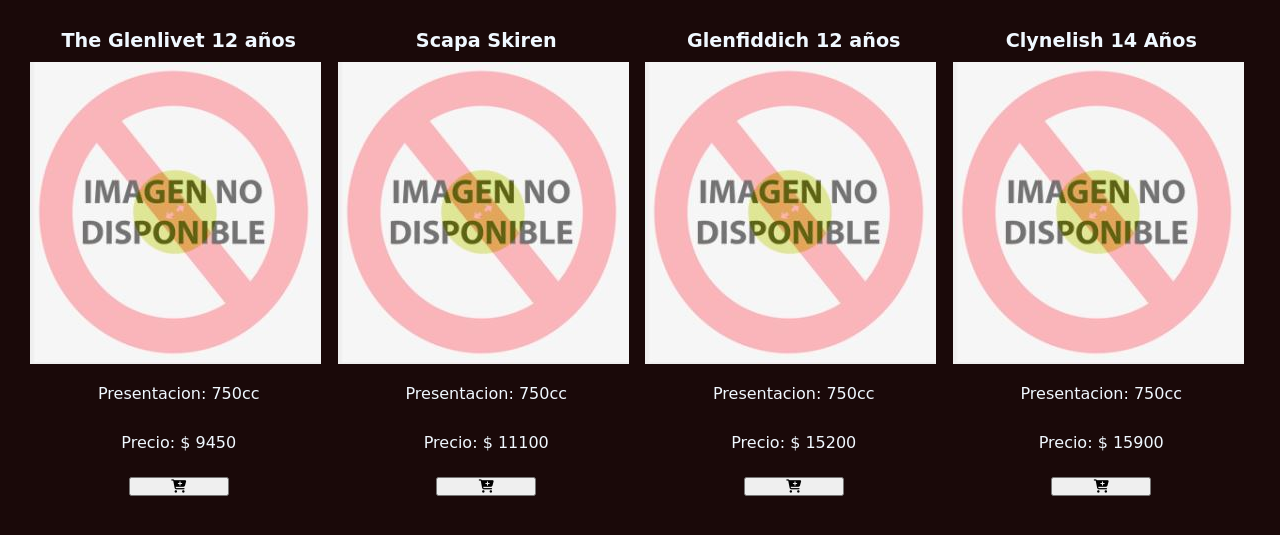
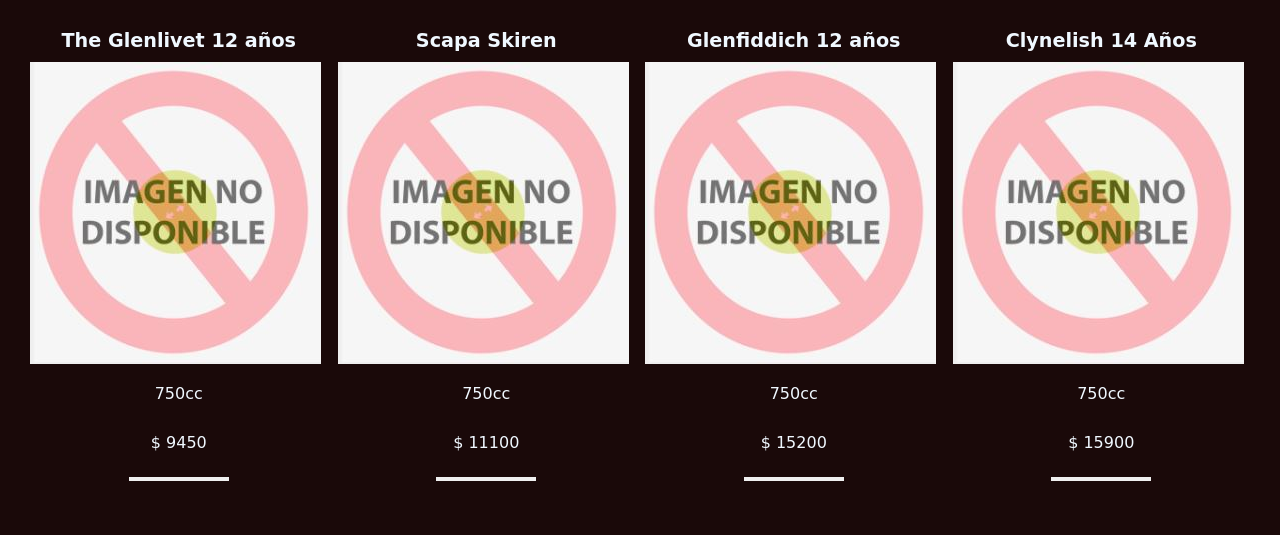
Before and after one commit to CoddingMike/CoderHouse_JS, a plain HTML site: page index.html in a window 1280 px wide. Both pictures are taken after a click on the button "Single Malt". Shown: the part 189-724 px from the top of the page. Drawn offline with Linux system fonts and the light colour scheme; a web font is replaced by a local one.

Commit message:
Optimizando el proyecto final

```diff
--- a/index.html
+++ b/index.html
@@ -40,22 +40,10 @@
                 <li><button id="blended-whisky" class="button-type">Blended</button></li>
                 <li><button id="bourbon-whisky" class="button-type">Bourbon</button></li>
                 <li><button id="irish-whisky" class="button-type">Irish</button></li>
-
             </ul>
         </nav>
-        <section class="product-container">
-            <div class="product-detail" id="product-number1">
+        <section class="product-container" id="product-display-Id">
 
-            </div>
-            <div class="product-detail" id="product-number2">
-
-            </div>
-            <div class="product-detail" id="product-number3">
-
-            </div>
-            <div class="product-detail" id="product-number4">
-
-            </div>
         </section>
 
     </main>
--- a/scripts/index.js
+++ b/scripts/index.js
@@ -7,50 +7,66 @@
 const blendedWhisky = document.getElementById("blended-whisky");
 const bourbonWhisky = document.getElementById("bourbon-whisky");
 const irishWhisky = document.getElementById("irish-whisky");
-const productSelection = document.getElementsByClassName("product-detail");
-const titleSelection = document.getElementsByClassName("item-title");
-const descriptionSelect = document.getElementsByClassName("description-item");
-const priceItemSelect = document.getElementsByClassName("price-item");
-const titleItem = "<h4 class='item-title'></h4>";
-const descriptionItem = "<p class='description-item'></p>";
-const priceItem = "<p class='price-item'></p>";
-const classImage = "class='image-product-style'>";
-const buttonItem = "<button class='button-selection'><i class='fa-solid fa-cart-plus'></i></button>";
+const productDisplay = document.getElementById("product-display-Id");
+let producType = "";
 
 const scotishSelection = () => {
-for (let i = 0; i < 4; i++) {
-        productSelection[i].innerHTML = titleItem + "<img src='/img/NODISP.JPG'" + classImage + descriptionItem + priceItem + buttonItem;
-        titleSelection[i].innerText = productSingleMaltWhisky[i].name;
-        descriptionSelect[i].innerText = "Presentacion: " + productSingleMaltWhisky[i].size;
-        priceItemSelect[i].innerText = "Precio: " + productSingleMaltWhisky[i].price;
+    producType = productSingleMaltWhisky;
+    if (productDisplay.hasChildNodes()) {
+        cleaNodes(productDisplay);
+    }
+    productDisplayFunction()
+}
+
+const blendedSelection = () => {
+    producType = productBlendedWhisky;
+    if (productDisplay.hasChildNodes()) {
+        cleaNodes(productDisplay);
+    }
+    productDisplayFunction()
+}
+
+const buorbonSelection = () => {
+    producType = productBourbonWhisky;
+    if (productDisplay.hasChildNodes()) {
+        cleaNodes(productDisplay);
+    }
+    productDisplayFunction()
+}
+
+const irishSelection = () => {
+    producType = productIrishWhisky;
+    if (productDisplay.hasChildNodes()) {
+        cleaNodes(productDisplay);
+    }
+    productDisplayFunction()
+}
+
+const cleaNodes = (list) => {
+    while (list.hasChildNodes()) {
+        list.removeChild(list.firstChild);
     }
 }
 
-const blendedSelection = () => {
-    for (let i = 0; i < 4; i++) {
-        productSelection[i].innerHTML = titleItem + "<img src='/img/NODISP.JPG'" + classImage + descriptionItem + priceItem + buttonItem;
-        titleSelection[i].innerText = productBlendedWhisky[i].name;
-        descriptionSelect[i].innerText = "Presentacion: " + productBlendedWhisky[i].size;
-        priceItemSelect[i].innerText = "Precio: " + productBlendedWhisky[i].price;
-    }
-}
+const productDisplayFunction = () => {
+    producType.map((products) => {
+        const { name, size, image, price, productCode } = products;
 
-const buorbonSelection = () => {
-    for (let i = 0; i < 4; i++) {
-        productSelection[i].innerHTML = titleItem + "<img src='/img/NODISP.JPG'" + classImage + descriptionItem + priceItem + buttonItem;
-        titleSelection[i].innerText = productBourbonWhisky[i].name;
-        descriptionSelect[i].innerText = "Presentacion: " + productBourbonWhisky[i].size;
-        priceItemSelect[i].innerText = "Precio: " + productBourbonWhisky[i].price;
-    }
-}
+        const display = document.createElement("div");
+        display.className = "product-detail";
 
-const irishSelection = () => {
-    for (let i = 0; i < 4; i++) {
-        productSelection[i].innerHTML = titleItem + "<img src='/img/NODISP.JPG'" + classImage + descriptionItem + priceItem + buttonItem;
-        titleSelection[i].innerText = productIrishWhisky[i].name;
-        descriptionSelect[i].innerText = "Presentacion: " + productIrishWhisky[i].size;
-        priceItemSelect[i].innerText = "Precio: " + productIrishWhisky[i].price;
-    }
+        display.innerHTML = `
+            <h4 class="item-title">${name} </h4>
+            <img src=${image} class="image-product-style">
+            <p class="description-item">${size}</p>
+            <p class="price-item">${price}</p>
+            <button class="button-selection"
+                <i class="fa-solid fa-cart-plus"></i>
+            </button>
+        `;
+
+        productDisplay.append(display);
+    });
 }
 
 scotchWhisky.addEventListener("click", scotishSelection);
--- a/scripts/products.js
+++ b/scripts/products.js
@@ -2,6 +2,7 @@
     {
         name: "The Glenlivet 12 años",
         size: "750cc",
+        image: "'/img/NODISP.JPG'",
         productCode: "A001",
         type: "Single Malt",
         price: "$ 9450",
@@ -9,6 +10,7 @@
     {
         name: "Scapa Skiren",
         size: "750cc",
+        image: "'/img/NODISP.JPG'",
         productCode: "A002",
         type: "Single Malt",
         price: "$ 11100",
@@ -16,6 +18,7 @@
     {
         name: "Glenfiddich 12 años",
         size: "750cc",
+        image: "'/img/NODISP.JPG'",
         productCode: "A003",
         type: "Single Malt",
         price: "$ 15200",
@@ -23,6 +26,7 @@
     {
         name: "Clynelish 14 Años",
         size: "750cc",
+        image: "'/img/NODISP.JPG'",
         productCode: "A004",
         type: "Single Malt",
         price: "$ 15900",
@@ -33,6 +37,7 @@
     {
         name: "Johnnie Walker Black Label",
         size: "750cc",
+        image: "'/img/NODISP.JPG'",
         productCode: "B001",
         type: "Blended",
         price: "$ 7700",
@@ -40,6 +45,7 @@
     {
         name: "Chivas Regal 12 años",
         size: "750cc",
+        image: "'/img/NODISP.JPG'",
         productCode: "B002",
         type: "Blended",
         price: "$ 6900",
@@ -47,6 +53,7 @@
     {
         name: "Grand Old Parr 12 años",
         size: "750cc",
+        image: "'/img/NODISP.JPG'",
         productCode: "B003",
         type: "Blended",
         price: "$ 5600",
@@ -54,6 +61,7 @@
     {
         name: "Grant's Triple Wood",
         size: "750cc",
+        image: "'/img/NODISP.JPG'",
         productCode: "B004",
         type: "Blended",
         price: "$ 4800",
@@ -64,6 +72,7 @@
     {
         name: "Jack Daniels Old Nº 7",
         size: "750cc",
+        image: "'/img/NODISP.JPG'",
         productCode: "C001",
         type: "Bourbon",
         price: "$ 8300",
@@ -71,6 +80,7 @@
     {
         name: "Jim Beam White",
         size: "750cc",
+        image: "'/img/NODISP.JPG'",
         productCode: "C002",
         type: "Bourbon",
         price: "$ 4400",
@@ -78,6 +88,7 @@
     {
         name: "Evan Williams Black",
         size: "750cc",
+        image: "'/img/NODISP.JPG'",
         productCode: "C003",
         type: "Bourbon",
         price: "$ 7600",
@@ -85,6 +96,7 @@
     {
         name: "Wild Turkey Bourbon 101",
         size: "750cc",
+        image: "'/img/NODISP.JPG'",
         productCode: "C004",
         type: "Bourbon",
         price: "$ 7100",
@@ -95,6 +107,7 @@
     {
         name: "Jameson Irish Whiskey",
         size: "750cc",
+        image: "'/img/NODISP.JPG'",
         productCode: "D001",
         type: "Irish",
         price: "$ 4900",
@@ -102,6 +115,7 @@
     {
         name: "Jameson Black Barrel",
         size: "750cc",
+        image: "'/img/NODISP.JPG'",
         productCode: "D002",
         type: "Irish",
         price: "$ 6700",
@@ -109,6 +123,7 @@
     {
         name: "Jameson Caskmakes Stout Edition",
         size: "750cc",
+        image: "'/img/NODISP.JPG'",
         productCode: "D003",
         type: "Irish",
         price: "$ 5200",
@@ -116,6 +131,7 @@
     {
         name: "Jameson Caskmakes IPA Edition",
         size: "750cc",
+        image: "'/img/NODISP.JPG'",
         productCode: "D004",
         type: "Irish",
         price: "$ 5100",
--- a/scripts/register.js
+++ b/scripts/register.js
@@ -73,6 +73,5 @@
     logInErrorDisplay.style.display="none";
 }
 
-
 sendLogInButton.addEventListener("click", logInOnPage);
 cleanLogInButton.addEventListener("click", cleanForm);
```
